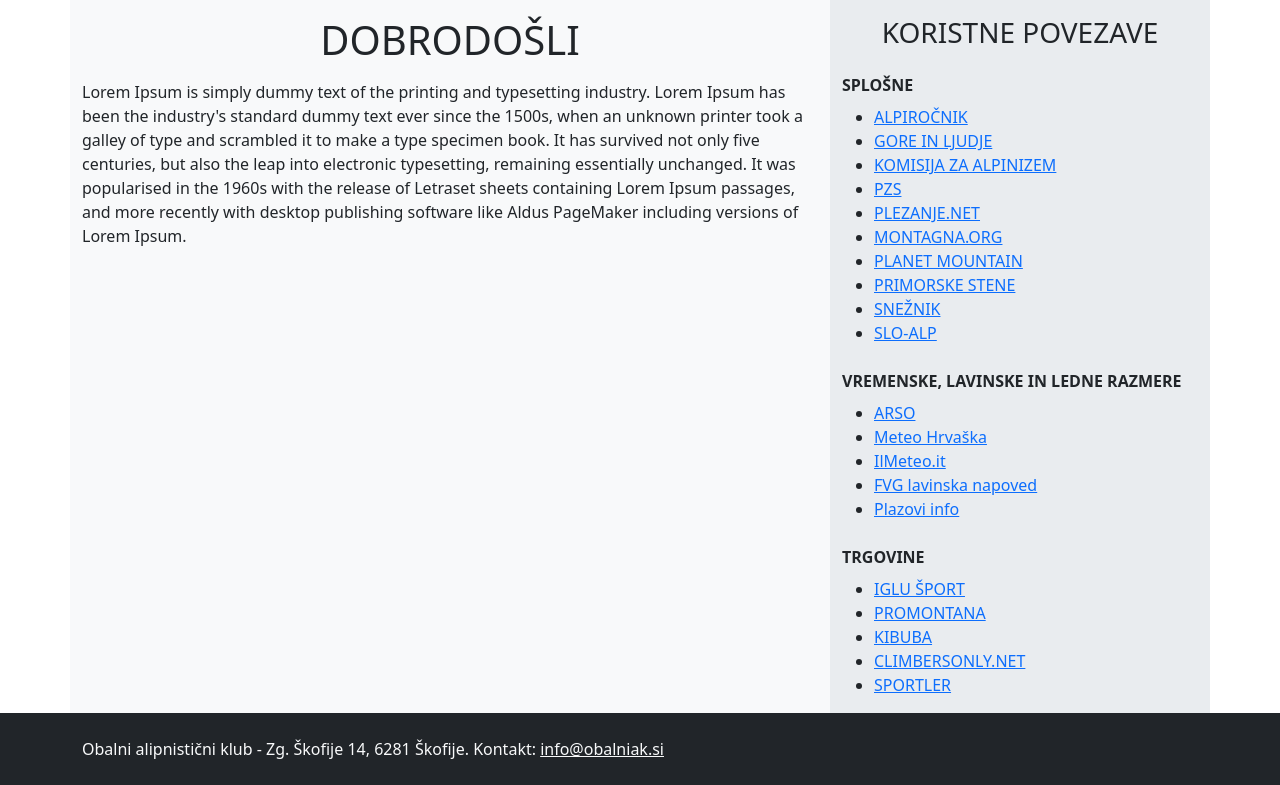
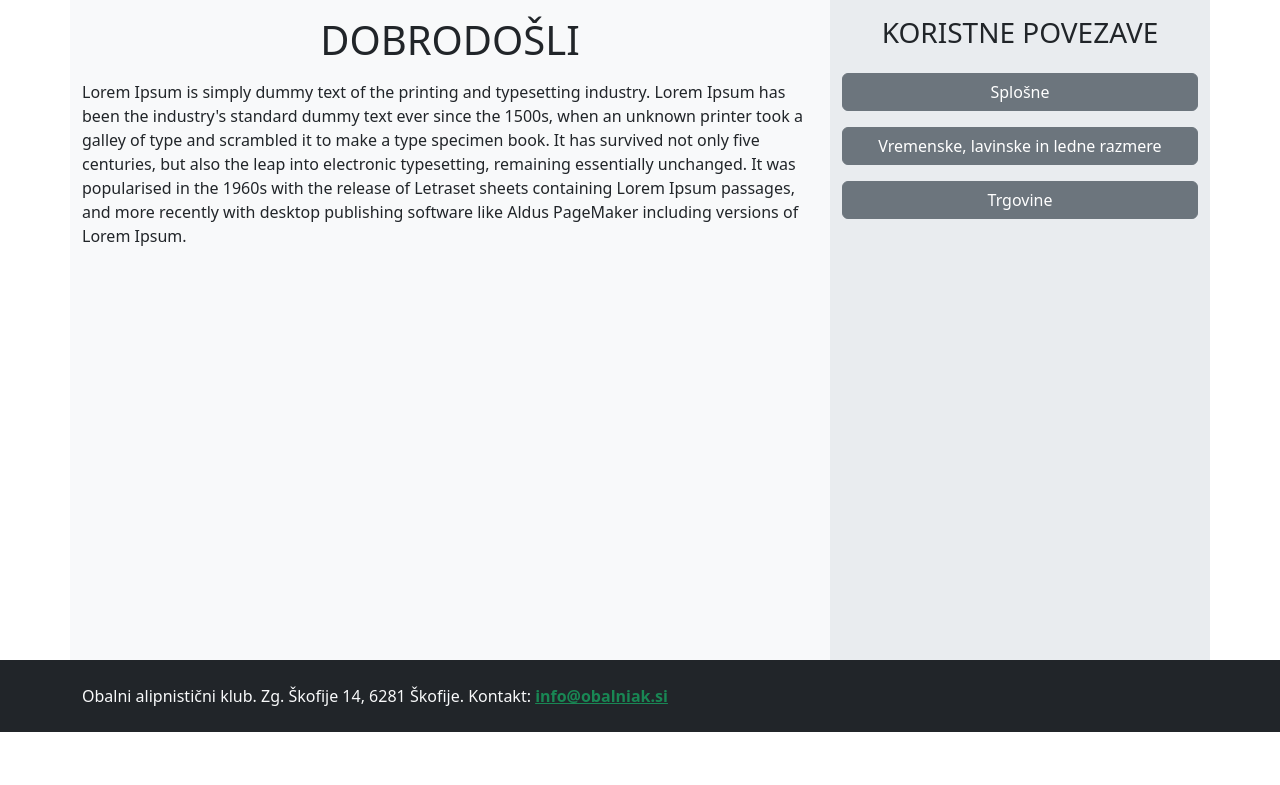
Before and after one commit to Tiggax/DEDIS-project, a Django app: page / in a window 1280 px wide. Shown: the part 68-853 px from the top of the page. After the commit the page ends 800 px from the top, so only its background shows below. Run offline with Django 5.2, Linux system fonts and the light colour scheme; parts of the project's set-up code (start-up, migrations or seed data) failed here and were passed over; some libraries are stand-ins or nearby versions.

Commit message:
Added collapsible links, light and dark theme support.

```diff
--- a/templates/base.html
+++ b/templates/base.html
@@ -2,7 +2,7 @@
 {% load django_bootstrap5 %}
 
 <!DOCTYPE html>
-<html class="h-100">
+<html class="h-100" data-bs-theme="light">
     <head>
         <meta charset="utf-8">
         <meta http-equiv="X-UA-Compatible" content="IE=edge">
--- a/templates/pages/about_us.html
+++ b/templates/pages/about_us.html
@@ -2,14 +2,14 @@
 {% load static %}
 {% block content %}
 
-<div class="row bg-dark text-light p-5 mt-5">
+<div class="row bg-body-tertiary p-5 mt-5">
 {% comment %} <h1 class="text-center my-3 pb-3">OBALNI ALPINISTIČNI KLUB</h1> {% endcomment %}
 <img class="mx-auto mb-5" style="max-width:60%;" src="{% static 'images/textlogo.png' %}">
 <div class='row'>
 
     <div class="col">
     <strong>Kontakt:</strong><br>
-    <a class="text-white" href="mailto:info@obalniak.si">info@obalniak.si</a><br>
+    <strong><a class="link-success" href="mailto:info@obalniak.si">info@obalniak.si</a></strong><br>
     Obalni alpinistični klub<br>
     Zg. Škofije 14<br>
     6281 Škofije
@@ -46,6 +46,7 @@
 
 
 </div>
+
 {% block footer %}
 {% endblock footer %}
 
--- a/templates/pages/home.html
+++ b/templates/pages/home.html
@@ -16,38 +16,40 @@
     <div class="col bg-body-secondary d-flex flex-column">
     <h3 class="text-center my-3">KORISTNE POVEZAVE</h3>
 
-    <strong class="my-2">SPLOŠNE</strong>
-    <ul>
-        <li> <a href="http://alpirocnik.rasica.org/index.php/Glavna_stran">ALPIROČNIK</a></li>
-        <li> <a href="http://www.gore-ljudje.net/">GORE IN LJUDJE</a></li>
-        <li> <a href="http://ka.pzs.si/">KOMISIJA ZA ALPINIZEM</a></li>
-        <li> <a href="http://www.pzs.si/">PZS</a></li>
-        <li> <a href="http://www.plezanje.net/climbing/index.asp">PLEZANJE.NET</a></li>
-        <li> <a href="http://www.montagna.org">MONTAGNA.ORG</a></li>
-        <li> <a href="http://www.planetmountain.com">PLANET MOUNTAIN</a></li>
-        <li> <a href="http://www.primorskestene.com">PRIMORSKE STENE</a></li>
-        <li> <a href="http://www.sneznik.net">SNEŽNIK</a></li>
-        <li> <a href="http://www.slo-alp.com/">SLO-ALP</a></li>
-    </ul>
+    <button class="my-2 btn btn-secondary" data-bs-toggle="collapse" href="#splošne" aria-expanded="false" aria-controls="splošne">Splošne</button>
+    <div class="list-group collapse" id="splošne">
+        <a class="list-group-item list-group-item-action" href="http://alpirocnik.rasica.org/index.php/glavna_stran">Alpiročnik</a>
+        <a class="list-group-item list-group-item-action" href="http://www.gore-ljudje.net/">Gore in ljudje</a>
+        <a class="list-group-item list-group-item-action" href="http://ka.pzs.si/">Komisija za alpinizem</a>
+        <a class="list-group-item list-group-item-action" href="http://www.pzs.si/">PZS</a>
+        <a class="list-group-item list-group-item-action" href="http://www.plezanje.net/climbing/index.asp">plezanje.net</a>
+        <a class="list-group-item list-group-item-action" href="http://www.montagna.org">montagna.org</a>
+        <a class="list-group-item list-group-item-action" href="http://www.planetmountain.com">Planet mountain</a>
+        <a class="list-group-item list-group-item-action" href="http://www.primorskestene.com">Primorske stene</a>
+        <a class="list-group-item list-group-item-action" href="http://www.sneznik.net">Snežnik</a>
+        <a class="list-group-item list-group-item-action" href="http://www.slo-alp.com/">Slo-Alp</a>
+    </div>
 
-    <strong class="my-2">VREMENSKE, LAVINSKE IN LEDNE RAZMERE</strong>
-    <ul>
-        <li><a href="http://www.arso.gov.si/vreme/napovedi%20in%20podatki/">ARSO</li></a>
-        <li><a href="http://meteo.hr/index.php">Meteo Hrvaška</li></a>
-        <li><a href="http://www.ilmeteo.it/meteo-europa/Slovenia">IlMeteo.it</li></a>
-        <li><a href="http://www.regione.fvg.it/asp/newvalanghe/">FVG lavinska napoved</li></a>
-        <li><a href="http://www.plazovi.info/plazovi/snezni_plazovi.html">Plazovi info</li></a>
-    </ul>
+    <button class="my-2 btn btn-secondary" data-bs-toggle="collapse" href="#vremenske" aria-expanded="false" aria-controls="vremenske">Vremenske, lavinske in ledne razmere</button>
+    {% comment %} <strong class="my-2">Vremenske, lavinske in ledne razmere</strong> {% endcomment %}
+    <div class="list-group collapse" id="vremenske">
+        <a class="list-group-item list-group-item-action" href="http://www.arso.gov.si/vreme/napovedi%20in%20podatki/">ARSO</a>
+        <a class="list-group-item list-group-item-action" href="http://meteo.hr/index.php">Meteo Hrvaška</a>
+        <a class="list-group-item list-group-item-action" href="http://www.ilmeteo.it/meteo-europa/slovenia">ilmeteo.it</a>
+        <a class="list-group-item list-group-item-action" href="http://www.regione.fvg.it/asp/newvalanghe/">FVG lavinska napoved</a>
+        <a class="list-group-item list-group-item-action" href="http://www.plazovi.info/plazovi/snezni_plazovi.html">Plazovi info</a>
+    </div>
 
 
-    <strong class="my-2">TRGOVINE</strong>
-    <ul>
-    <li><a href="http://www.iglusport.si/" target="_blank" rel="noopener">IGLU ŠPORT</a></li>
-    <li><a href="http://www.promontana.si/" target="_blank" rel="noopener">PROMONTANA</a></li>
-    <li><a href="http://www.kibuba.com/index.php" target="_blank" rel="noopener">KIBUBA</a></li>
-    <li><a href="http://www.climbersonly.net/" target="_blank" rel="noopener">CLIMBERSONLY.NET</a></li>
-    <li><a href="http://www.sportler.com/sportlerShop/ingresso;jsessionid=XDSofUXpyJgCPypKhMKOEmex">SPORTLER</a></li>
-    </ul>
+    {% comment %} <strong class="my-2">Trgovine</strong> {% endcomment %}
+    <button class="my-2 btn btn-secondary" data-bs-toggle="collapse" href="#trgovine" aria-expanded="false" aria-controls="trgovine">Trgovine</button>
+    <div class="list-group collapse" id="trgovine">
+    <a class="list-group-item list-group-item-action" href="http://www.iglusport.si/" target="_blank" rel="noopener">Iglu šport</a>
+    <a class="list-group-item list-group-item-action" href="http://www.promontana.si/" target="_blank" rel="noopener">Promontana</a>
+    <a class="list-group-item list-group-item-action" href="http://www.kibuba.com/index.php" target="_blank" rel="noopener">Kibuba</a>
+    <a class="list-group-item list-group-item-action" href="http://www.climbersonly.net/" target="_blank" rel="noopener">ClimbersOnly.net</a>
+    <a class="list-group-item list-group-item-action" href="http://www.sportler.com/sportlershop/ingresso;jsessionid=xdsofuxpyjgcpypkhmkoemex">Sportler</a>
+    </div>
 
     </div>
 
--- a/templates/widgets/footer.html
+++ b/templates/widgets/footer.html
@@ -1,5 +1,5 @@
 <footer class="footer mt-auto py-4 bg-dark">
   <div class="container">
-    <span class="text-light">Obalni alipnistični klub - Zg. Škofije 14, 6281 Škofije. Kontakt: <a class="text-light" href="mailto:info@obalniak.si">info@obalniak.si</a></span>
+    <span class="text-light">Obalni alipnistični klub. Zg. Škofije 14, 6281 Škofije. Kontakt: <strong><a class="link-success" href="mailto:info@obalniak.si">info@obalniak.si</a></strong></span>
   </div>
 </footer>
```
Also changed, not shown: templates/widgets/report.html (added).
